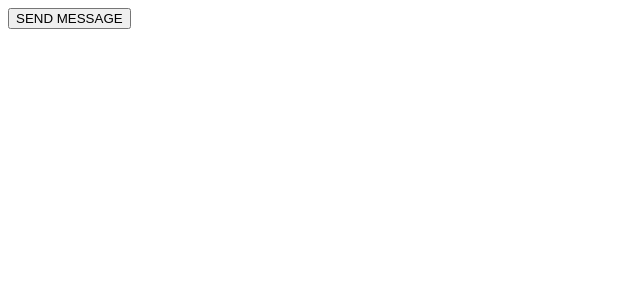
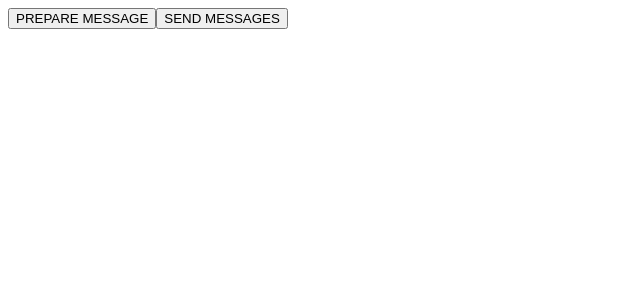
Before and after one commit to MariaMicek/redux-1, a React (Create React App) app: page / in a window 1280 px wide. Shown: the top 300 px of the page, without its empty margins (0-640 px from the left). Built offline with nearby package versions, Linux system fonts and the light colour scheme.

Commit message:
entering messages in prompt, showing them on screen and sending them after clicking a button

```diff
--- a/src/App.js
+++ b/src/App.js
@@ -1,22 +1,53 @@
 import React from 'react'
-import { sendMessage } from './store'
+import { sendAction } from './state/messages'
+import { store } from './store'
 
 class App extends React.Component {
-	sendMessage = () => {
-		sendMessage(
-			prompt('name:'),
-			prompt('message:')
+	state = {
+		messages: []
+	}
+
+	prepareMessages = () => {
+		const receiver = prompt('name: ')
+		const text = prompt('enter your message: ')
+		const message = sendAction(receiver, text)
+
+		this.setState({
+			messages: this.state.messages.concat(message)
+		})
+	}
+
+	sendMessages = () => {
+		this.state.messages.forEach(
+			message => store.dispatch(message)
 		)
+		this.setState({messages: []})
 	}
 
 	render() {
 		return (
 			<div>
 				<button
-					onClick={this.sendMessage}
+					onClick={this.prepareMessages}
 				>
-					SEND MESSAGE
+					PREPARE MESSAGE
         		</button>
+				<button
+					onClick={this.sendMessages}
+				>
+					SEND MESSAGES
+        		</button>
+				{
+					this.state.messages.map(
+						(message, index) => (
+							<p
+								key={index + message.receiver}
+							>
+								{message.receiver + ': ' + message.text}
+							</p>
+						)
+					)
+				}
 			</div>
 
 		)
```
